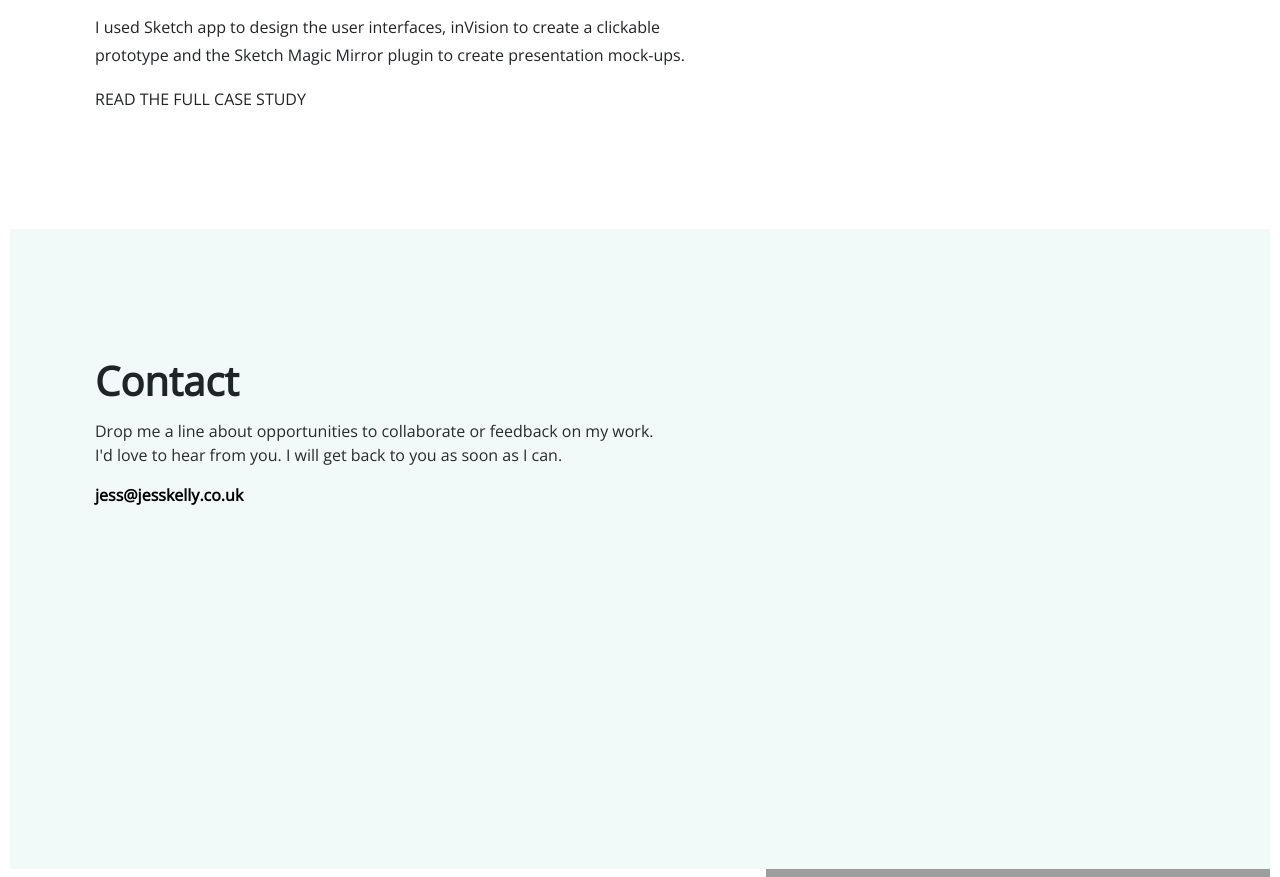
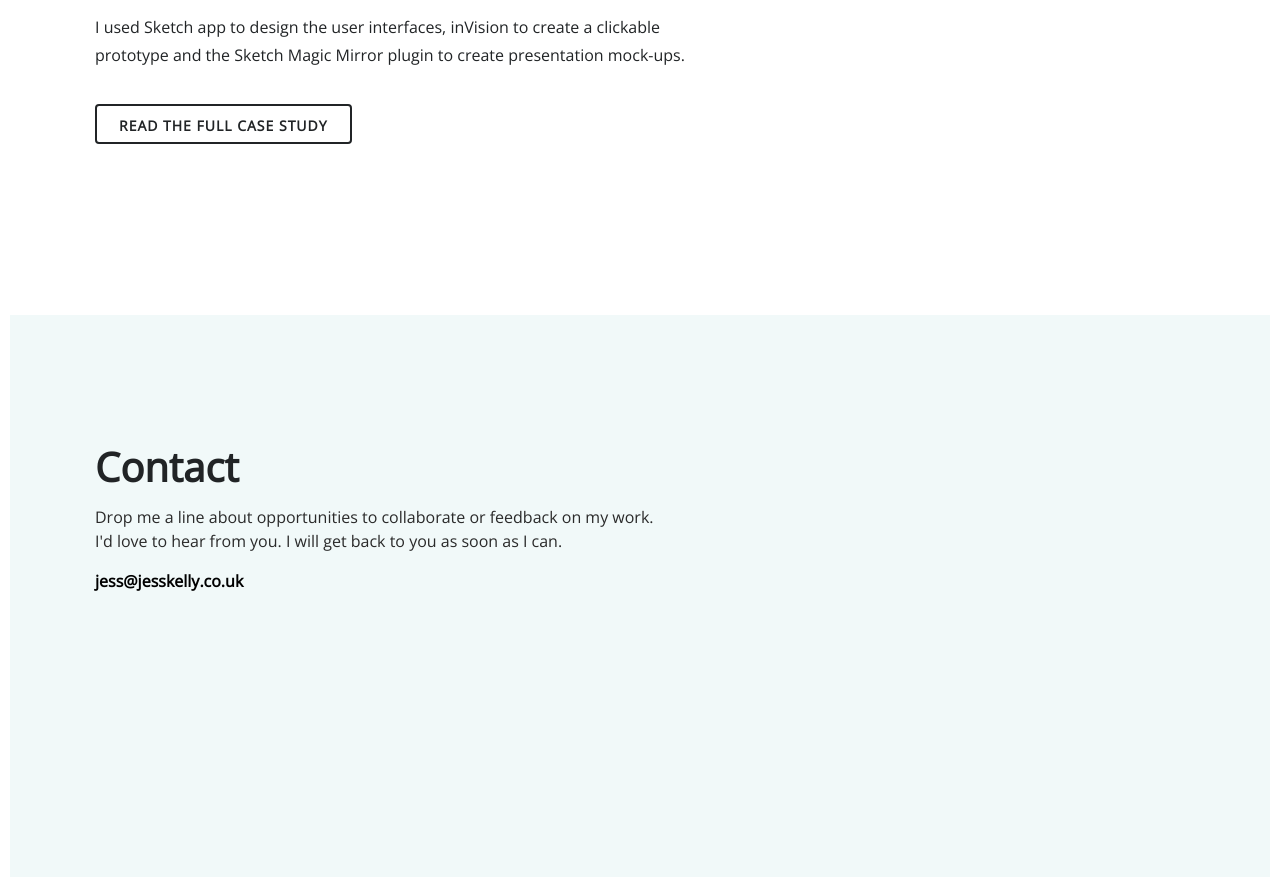
Before and after one commit to JessD1/JessD1.github.io, a plain HTML site: page case-study-three.html in a window 1280 px wide. Shown: the part 873-1750 px from the top of the page. Drawn offline with nearby package versions, Linux system fonts and the light colour scheme; grey boxes are pictures that could not be loaded.

Commit message:
added button styling

```diff
--- a/case-study-three.html
+++ b/case-study-three.html
@@ -36,7 +36,14 @@
 									<p>I challenged myself to design a weather app interface that also provides updates on local air quality.</p>
 									<p>The app would provide a 7-day pollution and weather forecast to help the user plan their outdoor activity. I wanted to cater to sensitive groups such as people with asthma and help them achieve minimum exposure to pollutants. The app should be design to present the air quality data but also offer advice about what the data means in practical terms to the user.</p>
 									<p>I used Sketch app to design the user interfaces, inVision to create a clickable prototype and the Sketch Magic Mirror plugin to create presentation mock-ups.</p>
-									<p><a href="/images/01-Cirrus-JAKelly.pdf" target="_blank">READ THE FULL CASE STUDY</a>
+									<p>
+										<div class="wrap">
+  										<a href="/images/01-Cirrus-JAKelly.pdf" target="_blank" class="button rollover">
+    										<span class="roll-text">READ THE FULL CASE STUDY</span>
+    										<span class="roll-text">OPEN PDF</span>
+  										</a>
+										</div>
+									</p>
 						</div><!--col-one-->
 
 						<div class="casestudy-sidebar"><!--col-two-->
```
